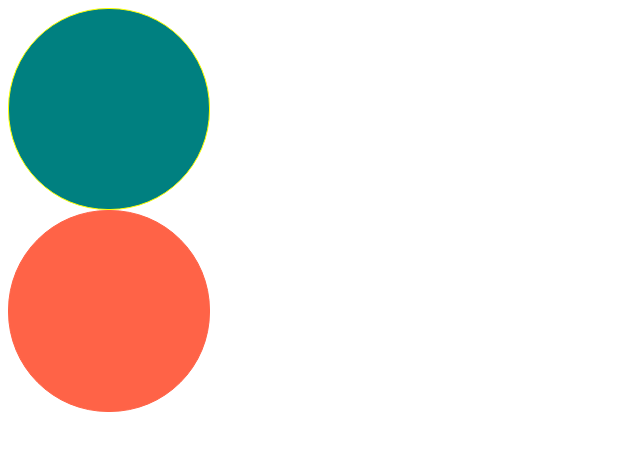
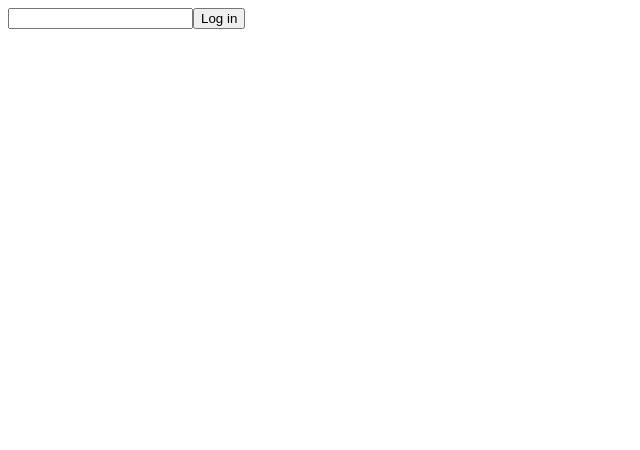
Before and after one commit to yeonjijeon/React-nomad_react_master, a React (Create React App) app: page / in a window 1280 px wide. Shown: the top 450 px of the page, without its empty margins (0-640 px from the left). Built offline with nearby package versions, Linux system fonts and the light colour scheme.

Commit message:
Forms TypeScript

```diff
--- a/src/App.tsx
+++ b/src/App.tsx
@@ -1,10 +1,21 @@
-import Circle from "./Circle"
+import { useState } from "react"
 
 function App() {
+  const [value, setValue] = useState('')
+  const onChange = (event: React.FormEvent<HTMLInputElement>) => {
+    const {currentTarget: {value}} = event;
+    setValue(value)
+  }
+  const onSubmit = (event:React.FormEvent<HTMLFormElement>) => {
+    event.preventDefault();
+
+  }
   return (
     <div>
-      <Circle borderColor='yellow' bgColor='teal'/>
-      <Circle bgColor='tomato'/>
+      <form onSubmit={onSubmit}>
+        <input value={value} onChange={onChange} type='text' placeholder=""/>
+        <button>Log in</button>
+      </form>
     </div>
   )
 }
```
